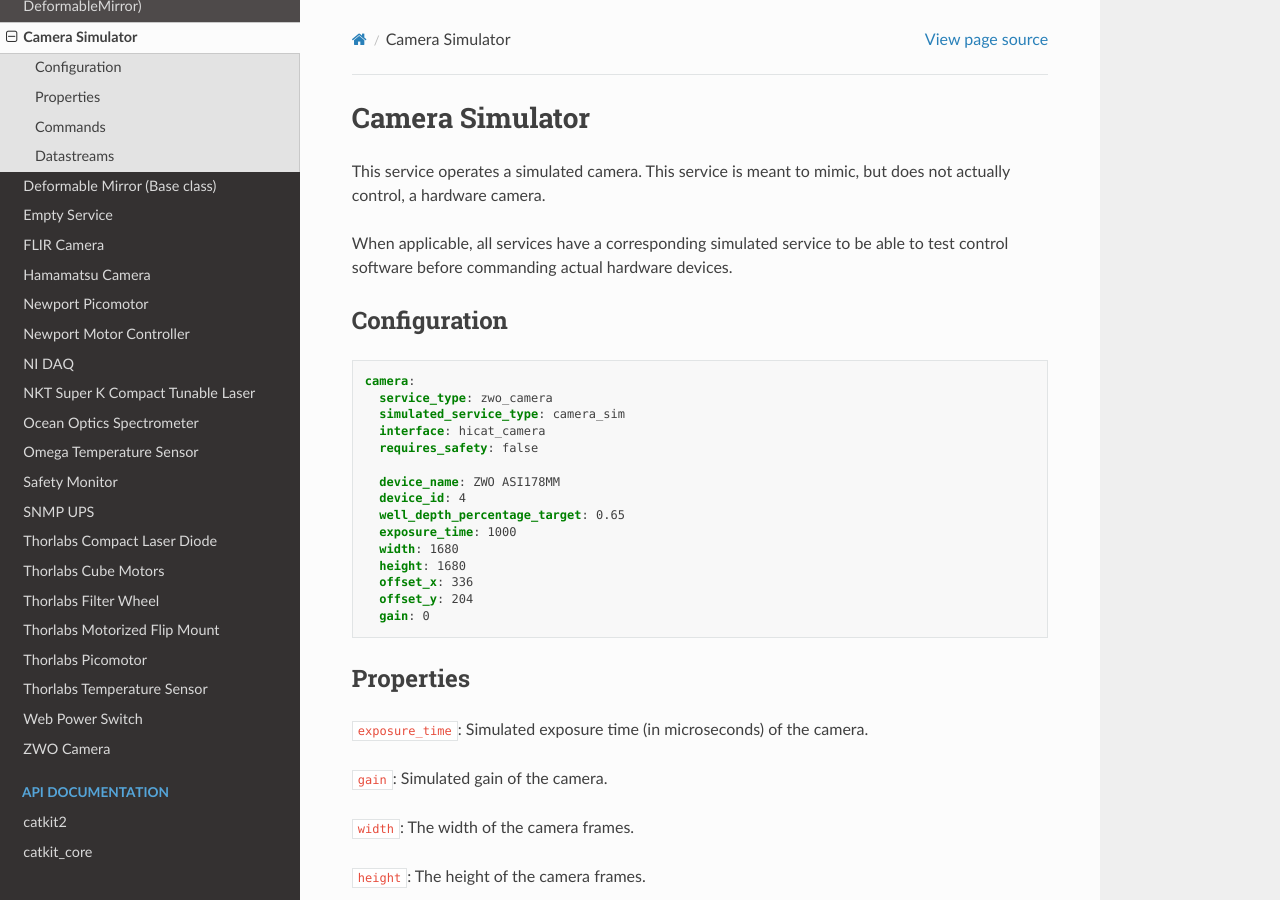
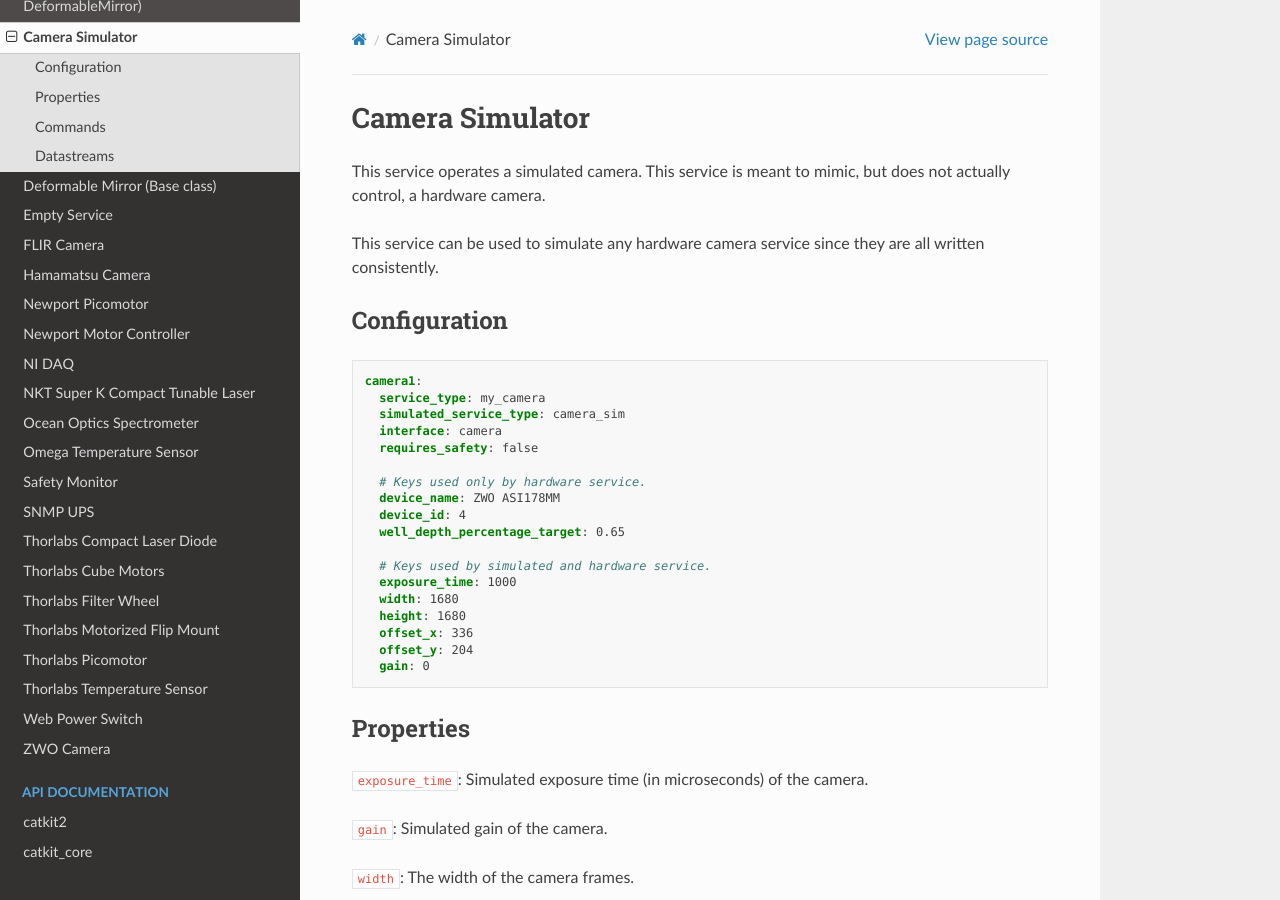
Before and after one commit to spacetelescope/catkit2, a Sphinx documentation site: the page built from docs/services/camera_sim.rst, in a window 1280 px wide and 900 px high. Built offline with Sphinx 7.4.7 and the Read the Docs theme 3.1.0, drawn with Linux system fonts in a browser that asks for light colours.

Commit message:
camera_sim documentation updates.

```diff
--- a/docs/services/camera_sim.rst
+++ b/docs/services/camera_sim.rst
@@ -3,22 +3,24 @@ Camera Simulator
 This service operates a simulated camera. This service is meant to mimic, but does not actually
 control, a hardware camera.
 
-When applicable, all services have a corresponding simulated service to be able to test control
-software before commanding actual hardware devices.
+This service can be used to simulate any hardware camera service since they are all written consistently.
 
 Configuration
 -------------
 .. code-block:: YAML
 
-    camera:
-      service_type: zwo_camera
+    camera1:
+      service_type: my_camera
       simulated_service_type: camera_sim
-      interface: hicat_camera
+      interface: camera
       requires_safety: false
 
+      # Keys used only by hardware service.
       device_name: ZWO ASI178MM
       device_id: 4
       well_depth_percentage_target: 0.65
+
+      # Keys used by simulated and hardware service.
       exposure_time: 1000
       width: 1680
       height: 1680
```
